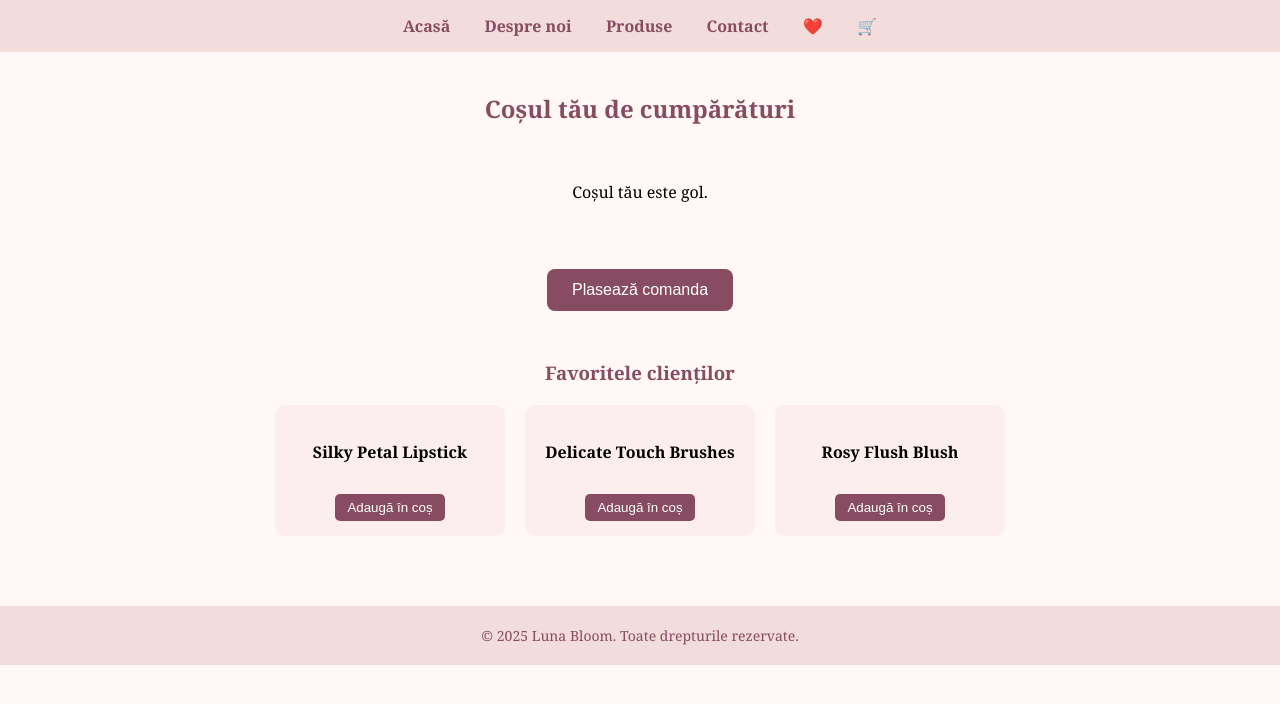
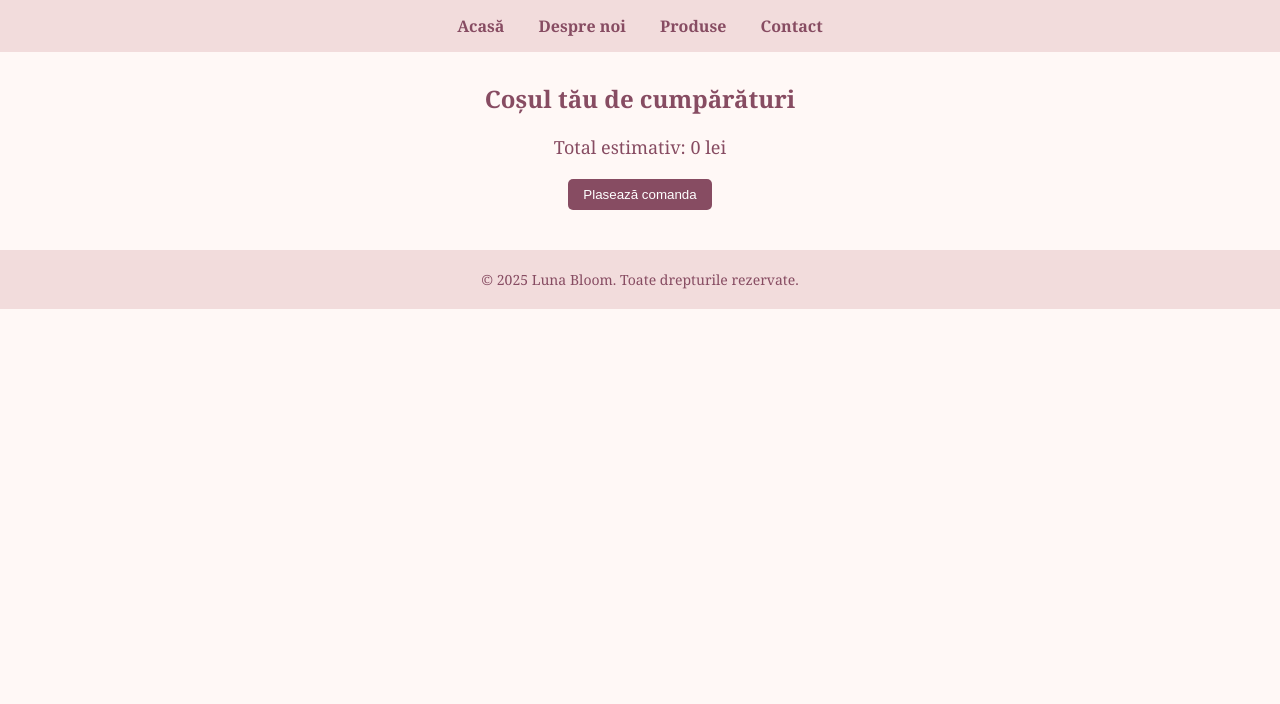
Before and after one commit to AlexandraaStoian/luna-bloom, a plain HTML site: page cos.html in a window 1280 px wide. Drawn offline with Linux system fonts and the light colour scheme.

Commit message:
Update cos.html

```diff
--- a/cos.html
+++ b/cos.html
@@ -2,7 +2,7 @@
 <html lang="ro">
 <head>
   <meta charset="UTF-8">
-  <title>Coș de cumpărături - Luna Bloom</title>
+  <title>Coș - Luna Bloom</title>
   <style>
     body {
       margin: 0;
@@ -23,87 +23,36 @@
     h2 {
       color: #874c62;
       text-align: center;
-      margin-top: 40px;
+      margin-top: 30px;
     }
-    .cart-grid {
+    ul {
+      list-style: none;
+      padding: 0;
+      max-width: 600px;
+      margin: 20px auto;
+    }
+    li {
+      background-color: #fceeee;
+      margin-bottom: 15px;
+      padding: 15px;
+      border-radius: 10px;
       display: flex;
-      flex-direction: column;
+      justify-content: space-between;
       align-items: center;
-      gap: 20px;
-      padding: 20px;
     }
-    .cart-item {
-      background-color: #fceeee;
-      padding: 20px;
-      border-radius: 10px;
-      width: 80%;
-      max-width: 500px;
-      box-shadow: 0 4px 6px rgba(0,0,0,0.1);
-    }
-    .cart-item h3 {
-      color: #874c62;
-    }
-    .cart-item input {
-      width: 50px;
-      padding: 5px;
-      margin-top: 10px;
-    }
-    .cart-item button {
-      padding: 8px 15px;
+    button {
       background-color: #874c62;
       color: white;
       border: none;
+      padding: 8px 15px;
       border-radius: 5px;
-      margin-top: 10px;
       cursor: pointer;
     }
-    .totals {
+    .total {
       text-align: center;
       font-size: 18px;
-      color: #5b3c3c;
+      color: #874c62;
       margin-top: 20px;
-    }
-    .checkout {
-      text-align: center;
-      margin-top: 30px;
-    }
-    .checkout button {
-      padding: 12px 25px;
-      background-color: #874c62;
-      color: white;
-      border: none;
-      border-radius: 8px;
-      font-size: 16px;
-      cursor: pointer;
-    }
-    .suggestions {
-      padding: 30px;
-      text-align: center;
-    }
-    .suggestions h3 {
-      color: #874c62;
-    }
-    .suggestions .suggest-grid {
-      display: flex;
-      justify-content: center;
-      gap: 20px;
-      flex-wrap: wrap;
-      margin-top: 20px;
-    }
-    .suggestions .item {
-      background-color: #fceeee;
-      padding: 15px;
-      border-radius: 10px;
-      width: 200px;
-    }
-    .suggestions .item button {
-      margin-top: 10px;
-      padding: 6px 12px;
-      background-color: #874c62;
-      color: white;
-      border: none;
-      border-radius: 5px;
-      cursor: pointer;
     }
     footer {
       background-color: #f2dcdc;
@@ -122,26 +71,13 @@
   <a href="despre-noi.html">Despre noi</a>
   <a href="produse.html">Produse</a>
   <a href="contact.html">Contact</a>
-  <span class="icons">
-    <a href="favorite.html">❤️</a>
-    <a href="cos.html">🛒</a>
-  </span>
 </nav>
 
 <h2>Coșul tău de cumpărături</h2>
-<div class="cart-grid" id="cartList"></div>
-
-<div class="totals" id="totalCost"></div>
-
-<div class="checkout">
-  <button onclick="finalizeOrder()">Plasează comanda</button>
-</div>
-
-<div class="suggestions">
-  <h3>Favoritele clienților</h3>
-  <div class="suggest-grid" id="suggestions">
-    <!-- Produse sugerate -->
-  </div>
+<ul id="cart-items"></ul>
+<div class="total" id="total-price"></div>
+<div style="text-align: center; margin-top: 20px;">
+  <button onclick="finalizeazaComanda()">Plasează comanda</button>
 </div>
 
 <footer>
@@ -149,95 +85,39 @@
 </footer>
 
 <script>
-  let cart = JSON.parse(localStorage.getItem("cart")) || [];
-  const cartList = document.getElementById("cartList");
-  const totalCost = document.getElementById("totalCost");
+  function displayCart() {
+    const cart = JSON.parse(localStorage.getItem("cart")) || [];
+    const list = document.getElementById("cart-items");
+    const total = document.getElementById("total-price");
+    list.innerHTML = "";
+    let suma = 0;
 
-  const prices = {
-    "Petal Eyeshadow": 65,
-    "Soft Bloom Blush": 55,
-    "Velvet Palette": 70,
-    "Rosy Flush Blush": 60,
-    "Blooming Rose Lipstick": 58,
-    "Silky Petal Lipstick": 52,
-    "Lash Whisper Mascara": 68,
-    "Delicate Touch Brushes": 80
-  };
+    cart.forEach((item, index) => {
+      const li = document.createElement("li");
+      li.innerHTML = `
+        <span>${item}</span>
+        <button onclick="stergeProdus(${index})">Șterge</button>
+      `;
+      list.appendChild(li);
+      let pret = parseFloat(item.match(/\d+/g));
+      suma += isNaN(pret) ? 50 : pret;
+    });
 
-  let total = 0;
-  const quantities = {};
-
-  cart.forEach(product => {
-    if (!quantities[product]) quantities[product] = 0;
-    quantities[product]++;
-  });
-
-  if (cart.length === 0) {
-    cartList.innerHTML = "<p>Coșul tău este gol.</p>";
-  } else {
-    for (let item in quantities) {
-      const div = document.createElement("div");
-      div.className = "cart-item";
-      const itemTotal = prices[item] * quantities[item];
-      total += itemTotal;
-
-      div.innerHTML = `
-        <h3>${item}</h3>
-        <p>Preț unitar: ${prices[item]} lei</p>
-        <p>Cantitate: <input type="number" min="1" value="${quantities[item]}" onchange="updateQuantity('${item}', this.value)" /></p>
-        <p>Total produs: ${itemTotal} lei</p>
-        <button onclick="removeItem('${item}')">Șterge produsul</button>
-      `;
-      cartList.appendChild(div);
-    }
-    totalCost.innerText = `Total comandă: ${total} lei`;
+    total.textContent = `Total estimativ: ${suma} lei`;
   }
 
-  function removeItem(name) {
-    cart = cart.filter(item => item !== name);
+  function stergeProdus(index) {
+    let cart = JSON.parse(localStorage.getItem("cart")) || [];
+    cart.splice(index, 1);
     localStorage.setItem("cart", JSON.stringify(cart));
-    location.reload();
+    displayCart();
   }
 
-  function updateQuantity(name, qty) {
-    qty = parseInt(qty);
-    cart = cart.filter(item => item !== name);
-    for (let i = 0; i < qty; i++) cart.push(name);
-    localStorage.setItem("cart", JSON.stringify(cart));
-    location.reload();
+  function finalizeazaComanda() {
+    window.location.href = "checkout.html";
   }
 
-  function finalizeOrder() {
-    alert("Comanda a fost trimisă! Veți fi contactat în curând.");
-    localStorage.removeItem("cart");
-    location.reload();
-  }
-
-  // Produse sugerate
-  const suggestedProducts = [
-    "Silky Petal Lipstick",
-    "Delicate Touch Brushes",
-    "Rosy Flush Blush"
-  ];
-
-  const suggestions = document.getElementById("suggestions");
-
-  suggestedProducts.forEach(name => {
-    const item = document.createElement("div");
-    item.className = "item";
-    item.innerHTML = `
-      <h4>${name}</h4>
-      <button onclick="addToCart('${name}')">Adaugă în coș</button>
-    `;
-    suggestions.appendChild(item);
-  });
-
-  function addToCart(productName) {
-    cart.push(productName);
-    localStorage.setItem("cart", JSON.stringify(cart));
-    alert(productName + " a fost adăugat în coș!");
-    location.reload();
-  }
+  displayCart();
 </script>
 
 </body>
```
